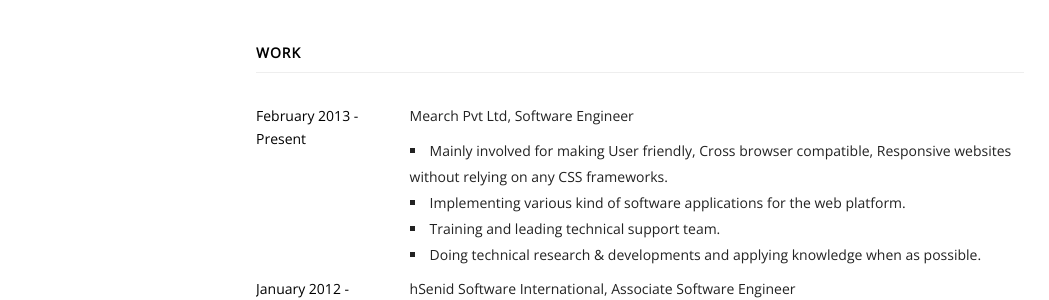
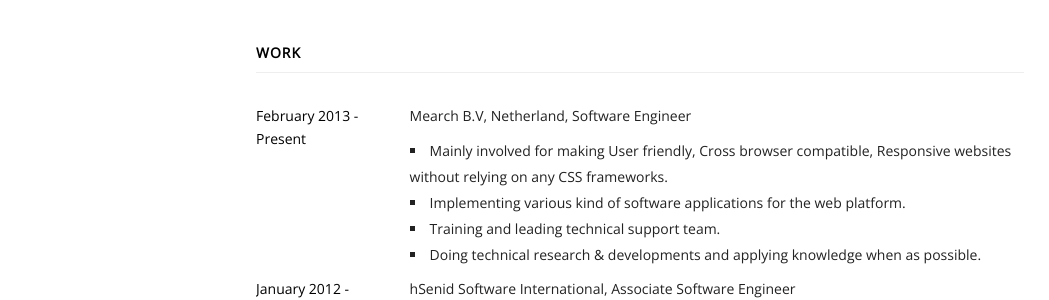
Before and after one commit to gayanvirajith/gayanvirajith.github.io, a Jekyll site: the page built from resume.md, in a window 1280 px wide and 900 px high, scrolled down 813 px. Shown: the part 154-454 px from the top of the window, without its empty margins (0-1049 px from the left). Built offline with Jekyll 4.4.1, drawn with Linux system fonts in a browser that asks for light colours.

Commit message:
Update mearch company heading

```diff
--- a/_data/resume.json
+++ b/_data/resume.json
@@ -29,7 +29,7 @@ interpersonal, leadership and organizational skills to conceive and achieve solu
   },
   "work": [
     {
-      "company": "Mearch Pvt Ltd",
+      "company": "Mearch B.V, Netherland",
       "position": "Software Engineer",
       "website": "http://template-factory.nl",
       "startDate": "February 2013",
```
